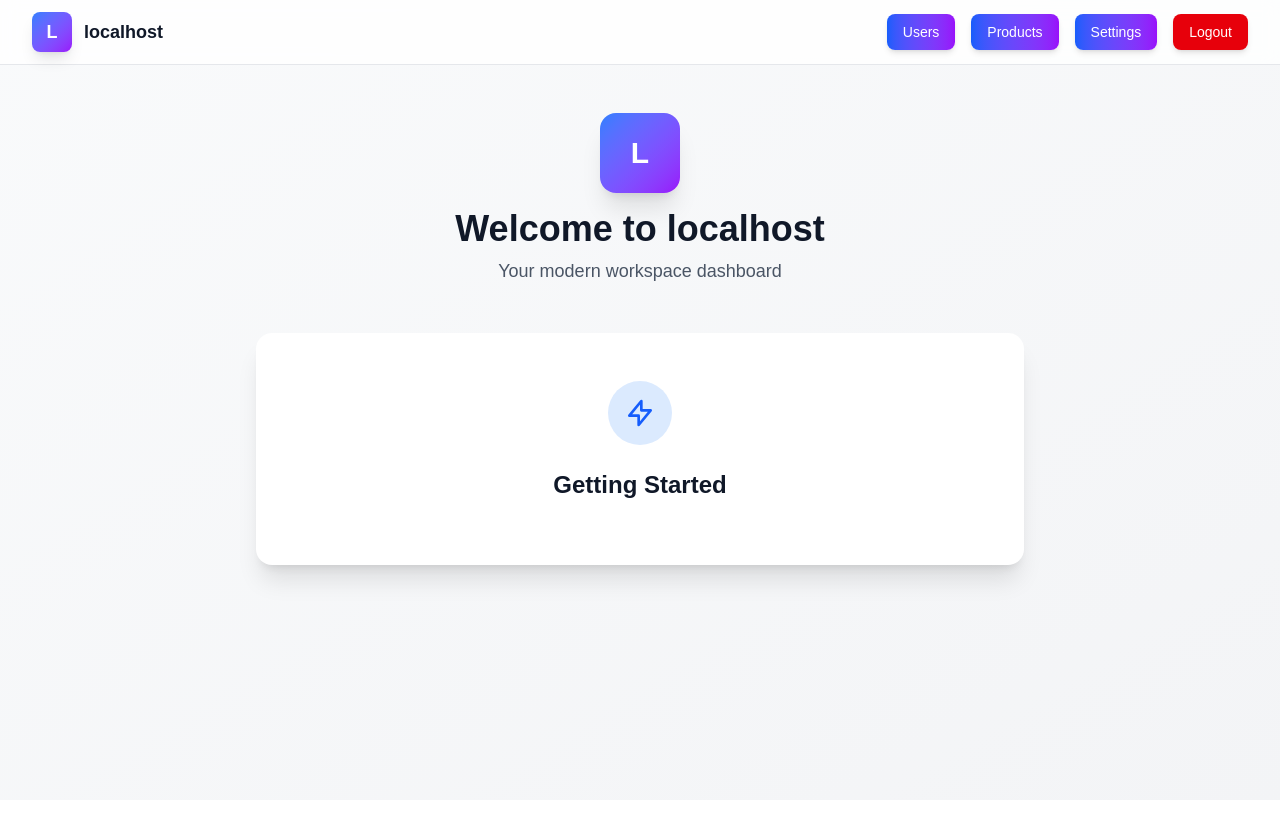
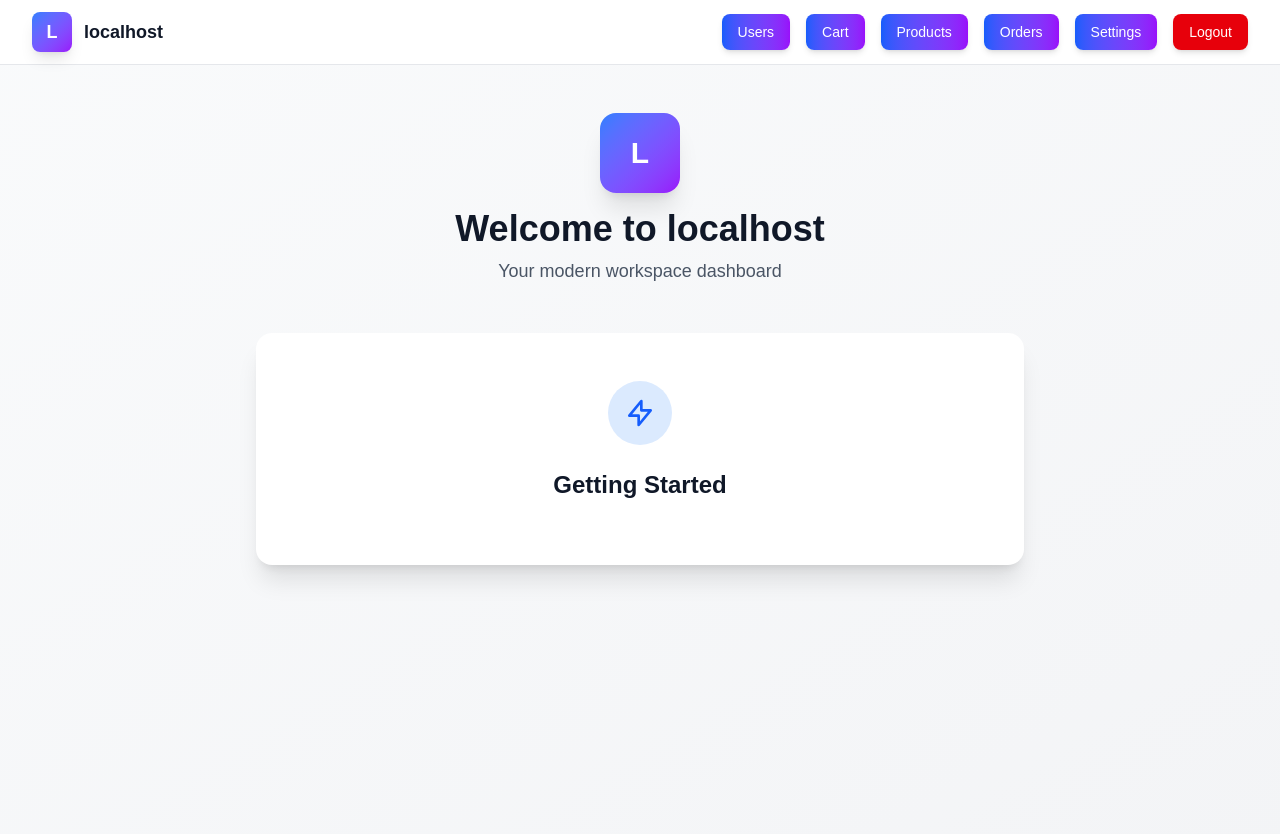
Before and after one commit to dip7501686040/ideastoweb-next-frontend, a Next.js app: page /dashboard in a window 1280 px wide. Shown: the top 834 px of the page. Before the commit the page ends 800 px from the top, so only its background shows below. Built offline with nearby package versions, Linux system fonts and the light colour scheme; no server answers.

Commit message:
feat: enhance checkout process with shipping details and currency selection

```diff
--- a/src/api/CheckoutApi.ts
+++ b/src/api/CheckoutApi.ts
@@ -2,6 +2,10 @@ import { BaseApi } from "./BaseApi"
 
 export type CheckoutRequest = {
   cartId: string
+  referenceType: string
+  shippingAddress: string
+  phone: string
+  currency: string
 }
 
 export type CheckoutResponse = {
--- /dev/null
+++ b/src/components/layouts/tenant/TenantHeader.tsx
@@ -0,0 +1,63 @@
+"use client"
+
+import Link from "next/link"
+import { useAuth } from "@/hooks/useAuth"
+import { useRoot } from "@/providers/TenantProvider"
+
+export default function TenantHeader() {
+  const { logout } = useAuth()
+  const { tenant } = useRoot()
+
+  const tenantCode = tenant?.code ?? "T"
+  const tenantName = (tenant?.code ?? "Tenant").toString()
+
+  return (
+    <div className="bg-white/80 backdrop-blur-sm border-b border-gray-200 sticky top-0 z-50">
+      <div className="max-w-7xl mx-auto px-4 sm:px-6 lg:px-8">
+        <div className="flex items-center justify-between h-16">
+          <Link href="/" className="flex items-center space-x-3 hover:opacity-80 transition-opacity">
+            <div className="w-10 h-10 bg-gradient-to-br from-blue-500 to-purple-600 rounded-lg flex items-center justify-center shadow-lg">
+              <span className="text-lg font-bold text-white">{tenantCode.charAt(0).toUpperCase()}</span>
+            </div>
+            <span className="text-lg font-semibold text-gray-900">{tenantName}</span>
+          </Link>
+          <div className="flex gap-4">
+            <Link
+              href="/users"
+              className="px-4 py-2 bg-gradient-to-r from-blue-600 to-purple-600 hover:from-blue-700 hover:to-purple-700 text-white text-sm font-medium rounded-lg transition-all shadow-md hover:shadow-lg"
+            >
+              Users
+            </Link>
+            <Link
+              href="/cart"
+              className="px-4 py-2 bg-gradient-to-r from-blue-600 to-purple-600 hover:from-blue-700 hover:to-purple-700 text-white text-sm font-medium rounded-lg transition-all shadow-md hover:shadow-lg"
+            >
+              Cart
+            </Link>
+            <Link
+              href="/products"
+              className="px-4 py-2 bg-gradient-to-r from-blue-600 to-purple-600 hover:from-blue-700 hover:to-purple-700 text-white text-sm font-medium rounded-lg transition-all shadow-md hover:shadow-lg"
+            >
+              Products
+            </Link>
+            <Link
+              href="/orders"
+              className="px-4 py-2 bg-gradient-to-r from-blue-600 to-purple-600 hover:from-blue-700 hover:to-purple-700 text-white text-sm font-medium rounded-lg transition-all shadow-md hover:shadow-lg"
+            >
+              Orders
+            </Link>
+            <Link
+              href="/settings"
+              className="px-4 py-2 bg-gradient-to-r from-blue-600 to-purple-600 hover:from-blue-700 hover:to-purple-700 text-white text-sm font-medium rounded-lg transition-all shadow-md hover:shadow-lg"
+            >
+              Settings
+            </Link>
+            <button onClick={logout} className="px-4 py-2 text-sm font-medium text-white bg-red-600 hover:bg-red-700 rounded-lg transition-colors cursor-pointer shadow-md hover:shadow-lg">
+              Logout
+            </button>
+          </div>
+        </div>
+      </div>
+    </div>
+  )
+}
--- a/src/components/layouts/tenant/TenantLayout.tsx
+++ b/src/components/layouts/tenant/TenantLayout.tsx
@@ -1,4 +1,5 @@
 import { ReactNode } from "react"
+import TenantHeader from "./TenantHeader"
 
 interface TenantLayoutProps {
   children: ReactNode
@@ -10,5 +11,10 @@ interface TenantLayoutProps {
  * Note: Tenant context is available via useRoot() hook in client components
  */
 export default function TenantLayout({ children }: TenantLayoutProps) {
-  return <article>{children}</article>
+  return (
+    <>
+      <TenantHeader />
+      <article>{children}</article>
+    </>
+  )
 }
--- a/src/components/tenant/checkout/CheckoutPage.tsx
+++ b/src/components/tenant/checkout/CheckoutPage.tsx
@@ -15,15 +15,26 @@ export default function CheckoutPage() {
   const { cart, loading, error, refetch } = useCart()
   const [isSubmitting, setIsSubmitting] = useState(false)
   const [checkoutError, setCheckoutError] = useState<string | null>(null)
+  const [shippingAddress, setShippingAddress] = useState("")
+  const [phone, setPhone] = useState("")
+  const [currency, setCurrency] = useState("inr")
   const router = useRouter()
 
   const handleCheckout = async () => {
     if (!cart || cart.isEmpty()) return
+    if (!shippingAddress.trim()) {
+      setCheckoutError("Shipping address is required.")
+      return
+    }
+    if (!phone.trim()) {
+      setCheckoutError("Phone number is required.")
+      return
+    }
 
     try {
       setIsSubmitting(true)
       setCheckoutError(null)
-      const result = await checkoutApi.checkout({ cartId: cart.id })
+      const result = await checkoutApi.checkout({ cartId: cart.id, referenceType: "order", shippingAddress, phone, currency })
       // Navigate to payment page with the clientSecret
       router.push(`/payment?clientSecret=${encodeURIComponent(result.clientSecret)}&paymentId=${result.paymentId}`)
     } catch (err: any) {
@@ -89,8 +100,53 @@ export default function CheckoutPage() {
       </div>
 
       <div className="grid grid-cols-1 lg:grid-cols-5 gap-6">
+        {/* Shipping Details */}
+        <div className="lg:col-span-3 space-y-6">
+          <div className="bg-white rounded-xl shadow-sm border border-gray-200 overflow-hidden">
+            <div className="px-6 py-4 border-b border-gray-100">
+              <h2 className="font-semibold text-gray-900">Shipping Details</h2>
+            </div>
+            <div className="px-6 py-5 space-y-4">
+              <div>
+                <label className="block text-sm font-medium text-gray-700 mb-1">Shipping Address</label>
+                <textarea
+                  rows={3}
+                  value={shippingAddress}
+                  onChange={(e) => setShippingAddress(e.target.value)}
+                  placeholder="123 Main St, Kolkata, West Bengal, 700001"
+                  className="w-full rounded-lg border border-gray-300 px-3 py-2 text-sm text-gray-900 placeholder-gray-400 focus:outline-none focus:ring-2 focus:ring-purple-500 focus:border-transparent resize-none"
+                />
+              </div>
+              <div className="grid grid-cols-1 sm:grid-cols-2 gap-4">
+                <div>
+                  <label className="block text-sm font-medium text-gray-700 mb-1">Phone</label>
+                  <input
+                    type="tel"
+                    value={phone}
+                    onChange={(e) => setPhone(e.target.value)}
+                    placeholder="+919876543210"
+                    className="w-full rounded-lg border border-gray-300 px-3 py-2 text-sm text-gray-900 placeholder-gray-400 focus:outline-none focus:ring-2 focus:ring-purple-500 focus:border-transparent"
+                  />
+                </div>
+                <div>
+                  <label className="block text-sm font-medium text-gray-700 mb-1">Currency</label>
+                  <select
+                    value={currency}
+                    onChange={(e) => setCurrency(e.target.value)}
+                    className="w-full rounded-lg border border-gray-300 px-3 py-2 text-sm text-gray-900 focus:outline-none focus:ring-2 focus:ring-purple-500 focus:border-transparent bg-white"
+                  >
+                    <option value="inr">INR – Indian Rupee</option>
+                    <option value="usd">USD – US Dollar</option>
+                    <option value="eur">EUR – Euro</option>
+                    <option value="gbp">GBP – British Pound</option>
+                  </select>
+                </div>
+              </div>
+            </div>
+          </div>
+
           {/* Order Review */}
-        <div className="lg:col-span-3 bg-white rounded-xl shadow-sm border border-gray-200 overflow-hidden">
+          <div className="bg-white rounded-xl shadow-sm border border-gray-200 overflow-hidden">
             <div className="px-6 py-4 border-b border-gray-100">
               <h2 className="font-semibold text-gray-900">Order Review</h2>
             </div>
@@ -109,6 +165,7 @@ export default function CheckoutPage() {
                   <span className="font-semibold text-gray-900">${item.getSubtotal().toFixed(2)}</span>
                 </div>
               ))}
+            </div>
           </div>
         </div>
 
--- a/src/components/tenant/dashboard/TenantDashboardModern.tsx
+++ b/src/components/tenant/dashboard/TenantDashboardModern.tsx
@@ -1,7 +1,4 @@
 "use client"
-
-import { useAuth } from "@/hooks/useAuth"
-import Link from "next/link"
 
 interface TenantDashboardModernProps {
   tenantCode: string
@@ -12,46 +9,8 @@ interface TenantDashboardModernProps {
  * Modern Dashboard Template - Card-based with gradient accents
  */
 export default function TenantDashboardModern({ tenantCode, tenantName }: TenantDashboardModernProps) {
-  const { logout } = useAuth()
   return (
     <div className="min-h-screen bg-gradient-to-br from-gray-50 to-gray-100">
-      {/* Navigation Header */}
-      <div className="bg-white/80 backdrop-blur-sm border-b border-gray-200 sticky top-0 z-50">
-        <div className="max-w-7xl mx-auto px-4 sm:px-6 lg:px-8">
-          <div className="flex items-center justify-between h-16">
-            <Link href="/" className="flex items-center space-x-3 hover:opacity-80 transition-opacity">
-              <div className="w-10 h-10 bg-gradient-to-br from-blue-500 to-purple-600 rounded-lg flex items-center justify-center shadow-lg">
-                <span className="text-lg font-bold text-white">{tenantCode.charAt(0).toUpperCase()}</span>
-              </div>
-              <span className="text-lg font-semibold text-gray-900">{tenantName}</span>
-            </Link>
-            <div className="flex gap-4">
-              <Link
-                href="/users"
-                className="px-4 py-2 bg-gradient-to-r from-blue-600 to-purple-600 hover:from-blue-700 hover:to-purple-700 text-white text-sm font-medium rounded-lg transition-all shadow-md hover:shadow-lg"
-              >
-                Users
-              </Link>
-              <Link
-                href="/products"
-                className="px-4 py-2 bg-gradient-to-r from-blue-600 to-purple-600 hover:from-blue-700 hover:to-purple-700 text-white text-sm font-medium rounded-lg transition-all shadow-md hover:shadow-lg"
-              >
-                Products
-              </Link>
-              <Link
-                href="/settings"
-                className="px-4 py-2 bg-gradient-to-r from-blue-600 to-purple-600 hover:from-blue-700 hover:to-purple-700 text-white text-sm font-medium rounded-lg transition-all shadow-md hover:shadow-lg"
-              >
-                Settings
-              </Link>
-              <button onClick={logout} className="px-4 py-2 text-sm font-medium text-white bg-red-600 hover:bg-red-700 rounded-lg transition-colors cursor-pointer shadow-md hover:shadow-lg">
-                Logout
-              </button>
-            </div>
-          </div>
-        </div>
-      </div>
-
       <div className="max-w-7xl mx-auto px-4 sm:px-6 lg:px-8 py-12">
         {/* Header */}
         <div className="mb-12 text-center">
--- a/src/models/Order.ts
+++ b/src/models/Order.ts
@@ -7,7 +7,8 @@ export type OrderItemApiType = {
   itemType: string
   itemId: string
   quantity: number
-  price: number
+  unitPrice: number
+  total: number
   metadata?: Record<string, any>
 }
 
@@ -50,7 +51,7 @@ export class OrderItem {
   }
 
   static fromApi(data: OrderItemApiType): OrderItem {
-    return new OrderItem(data)
+    return new OrderItem({ ...data, price: data.unitPrice })
   }
 }
 
```
Lines whose indentation alone changed are shown as unchanged.
